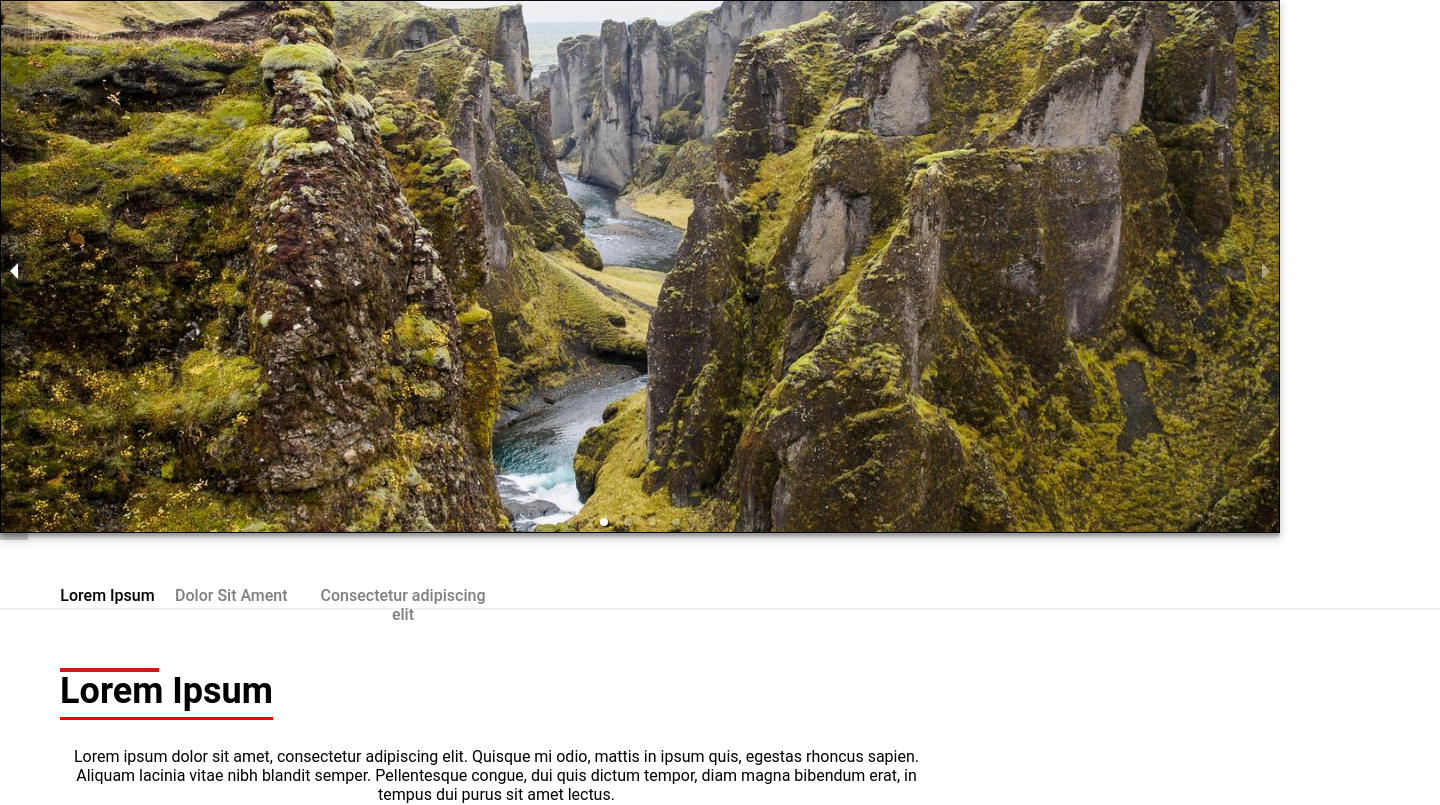
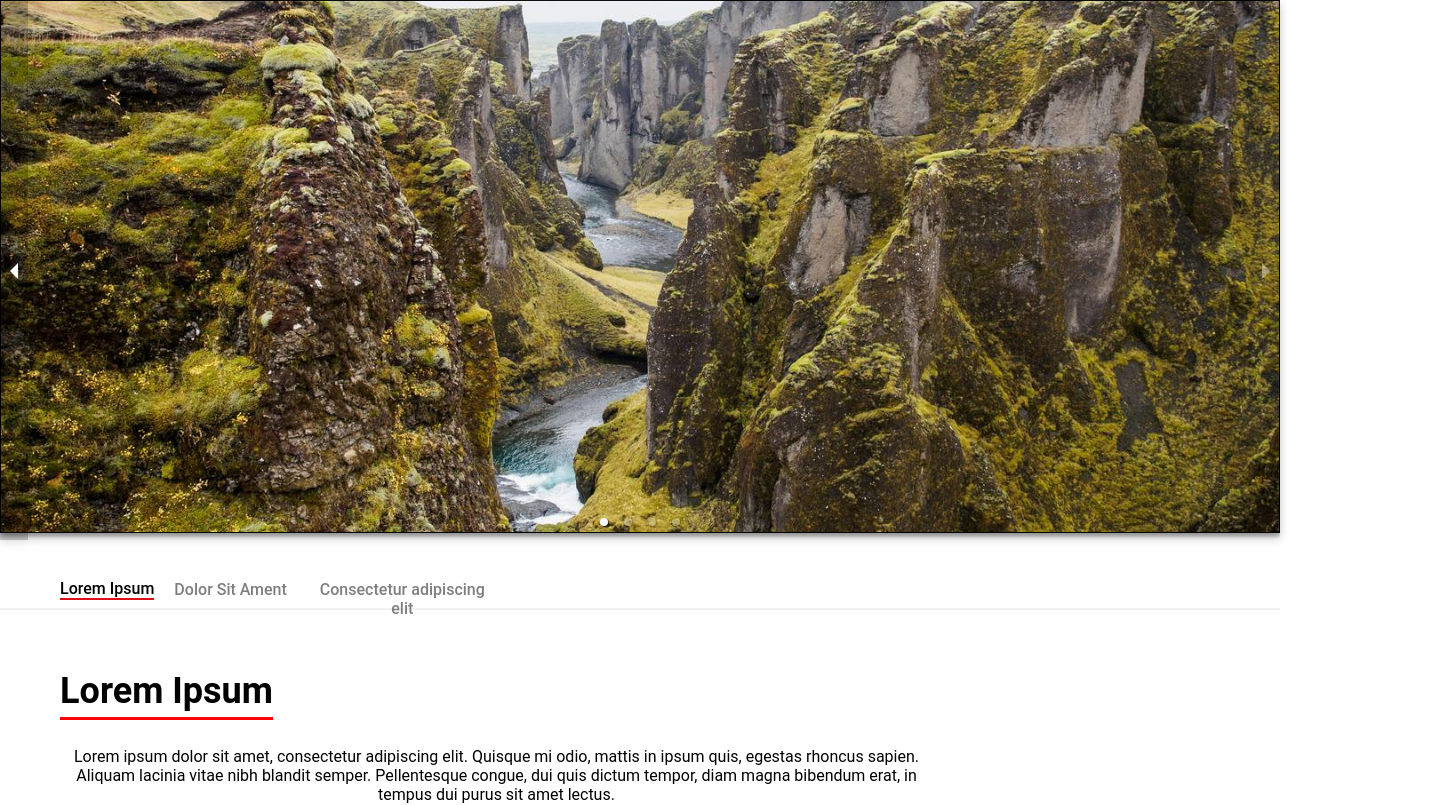
Before and after one commit to Reeyhanyilmaz/FigmaDemoCoding, a React (Create React App) app: page / in a window 1280 px wide. Shown: the top 805 px of the page, 1440 px wide, since content can reach past the window. Built offline with nearby package versions, Linux system fonts and the light colour scheme.

Commit message:
add Link to and change style

```diff
--- a/src/components/Subheadings/index.tsx
+++ b/src/components/Subheadings/index.tsx
@@ -1,13 +1,26 @@
-import React from 'react';
+import React, {useState} from 'react';
 import styles from './styles.module.css';
+import { Link , NavLink} from "react-router-dom";
 
 function Subheadings() {
+  // const [borderBottom , setBorderBottom] = useState(false);
+
+  // const handleClick = () => {
+  //   setBorderBottom(!borderBottom);
+  //   borderBottom ? styles.borderBottom  : styles.noneBottom
+  // }
+
   return (
     <div className={styles.subheadingsDiv}>
+      <Link to="/coming-soon" className={styles.linkto}>
         <p className={styles.p1}>Lorem Ipsum</p>
+      </Link>
+      <Link to="/coming-soon" className={styles.linkto}>
         <p className={styles.p2}>Dolor Sit Ament</p>
+      </Link>
+      <Link to="/coming-soon" className={styles.linkto}>
         <p className={styles.p3}>Consectetur adipiscing elit</p>
-        <span className={styles.redLine}></span>
+       </Link>
     </div>
   )
 }
--- a/src/components/Subheadings/styles.module.css
+++ b/src/components/Subheadings/styles.module.css
@@ -1,17 +1,22 @@
 .subheadingsDiv {
   height: 38px;
-  width: 1440px;
+  /* max-width: 1440px; */
   font-family: "Roboto" ;
   font-size: 16px;
   margin-top: 30px;
-  margin-left: 0;
   margin-bottom: 60px;
   display: flex;
+  align-items: center;
   border-bottom: 2px solid #f2f2f2;
 }
 
+.linkto{
+  text-decoration: none;
+  color: inherit;
+}
+
+
 .p1 {
-  width: 95px;
   height: 19px;
   font-family: "Roboto";
   font-style: normal;
@@ -21,6 +26,8 @@
   margin-right: 20px;
   margin-left: 60px;
   color: #000000;
+  border-bottom: 2px solid #de0f17;
+  cursor: pointer;
 }
 
 .p2 {
@@ -32,6 +39,11 @@
   line-height: 19px;
   margin-right: 20px;
   color: #7f7f7f;
+  cursor: pointer;
+}
+
+.p2:hover {
+  color: #000000;
 }
 
 .p3 {
@@ -43,21 +55,27 @@
   font-size: 16px;
   line-height: 19px;
   color: #7f7f7f;
+  cursor: pointer;
 }
 
-.redLine {
-  position: absolute;
-  width: 95px;
-  height: 0px;
-  left: 60px;
-  top: 668px;
-  border: 2px solid #de0f17;
+.p3:hover {
+  color: #000000;
 }
+
+/* .borderBottom {
+  border-bottom: 2px solid #de0f17;
+}
+
+.noneBottom{
+  border-bottom: none;
+} */
 
 @media screen and (max-width: 767px) {
   .subheadingsDiv {
     margin: 19px 20px 40px 0;
-    width: fit-content;
+    /* width: fit-content;   */
+    /* width: 100%; */
+    overflow-x: scroll;
   }
 
   .p1 {
@@ -69,6 +87,7 @@
     margin-left: 20px;
     padding-bottom: 8px;
     border-bottom: 2px solid #de0f17;
+    flex-shrink: 0;
   }
 
   .p2 {
@@ -77,6 +96,7 @@
     font-size: 14px;
     margin-right: 20px;
     width: fit-content;
+    flex-shrink: 0;
   }
 
   .p3 {
@@ -84,9 +104,7 @@
     height: 16px;
     font-size: 14px;
     line-height: 16px;
+    flex-shrink: 0;
   }
 
-  .redLine {
-    display: none;
-  }
 }
```
